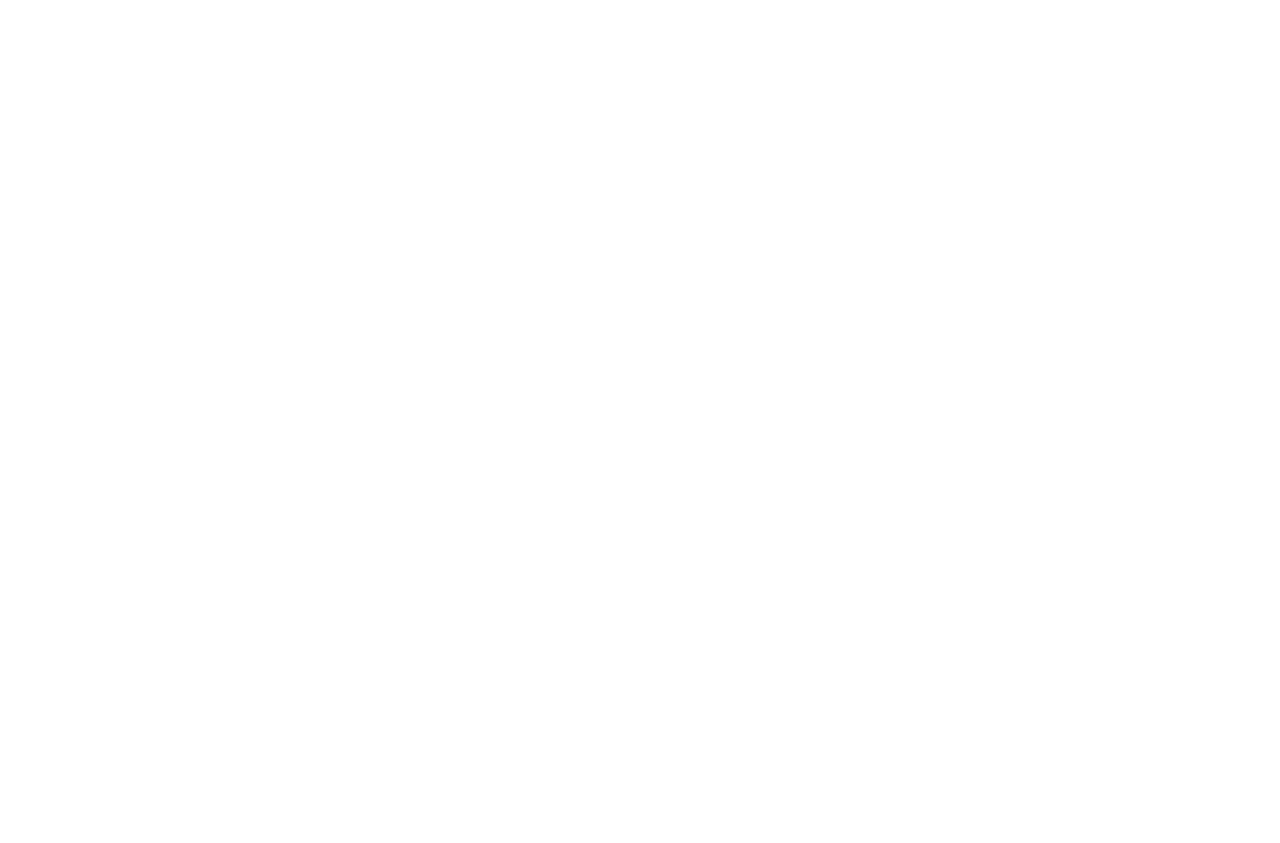
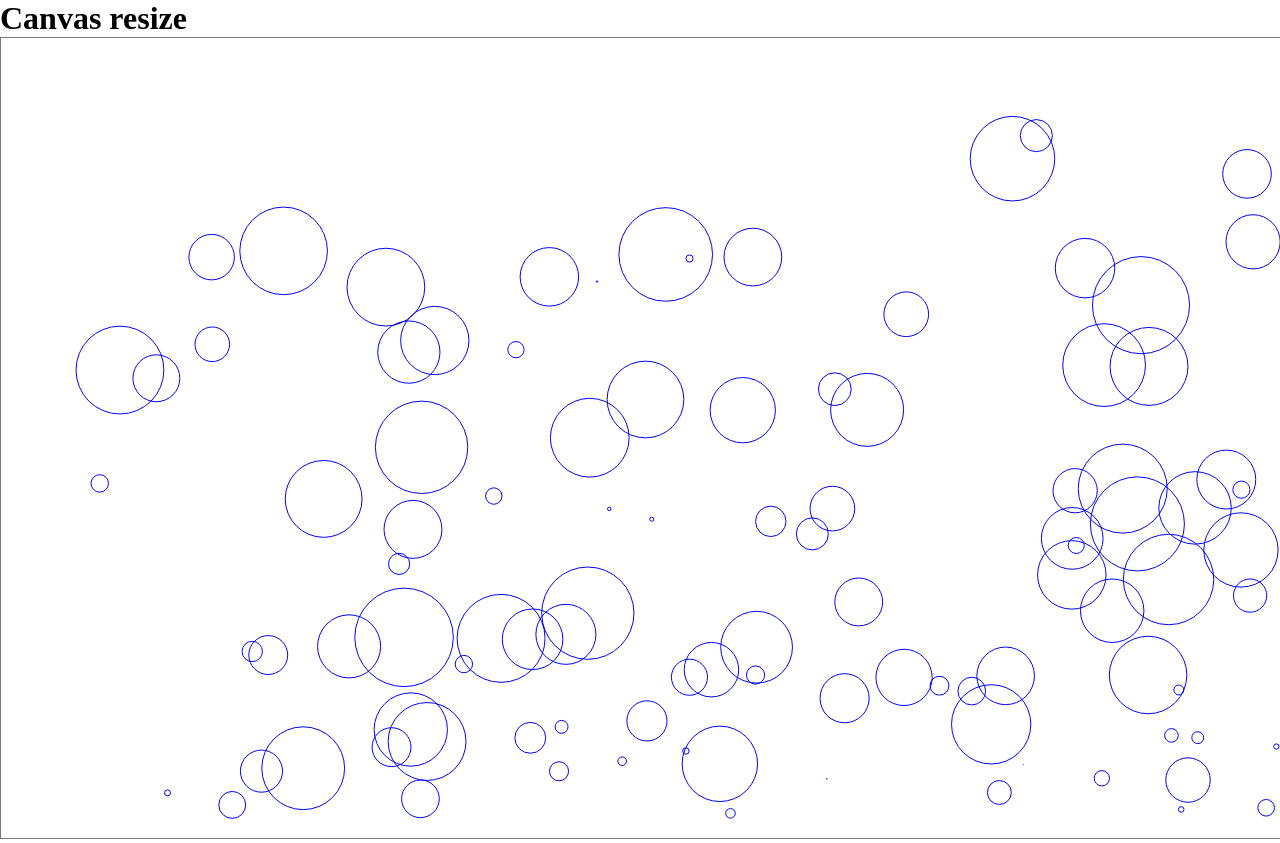
Before and after one commit to CopyDemon/StackoverflowHelpOthers, a website: page Canvas/index.html in a window 1280 px wide. Before the commit the page ends 800 px from the top, so only its background shows below. Drawn offline with Linux system fonts and the light colour scheme.

Commit message:
help other to solve canvas bouncing ball issue

```diff
--- a/Canvas/index.css
+++ b/Canvas/index.css
@@ -0,0 +1,8 @@
+*{
+    margin: 0;
+    padding: 0;
+}
+
+canvas{
+    border: 1px solid rgb(122, 122, 122);
+}
--- a/Canvas/index.html
+++ b/Canvas/index.html
@@ -5,9 +5,13 @@
     <meta http-equiv="X-UA-Compatible" content="IE=edge">
     <meta name="viewport" content="width=device-width, initial-scale=1.0">
     <title>Document</title>
+    <link rel="stylesheet" href="index.css">
 </head>
 <body>
-    <canvas></canvas>
+    <div>
+        <h1>Canvas resize</h1>
+        <canvas id="canvasResizeCanvas"></canvas>
+    </div>
     <script src="./index.js"></script>
 </body>
 </html>
--- a/Canvas/index.js
+++ b/Canvas/index.js
@@ -0,0 +1,107 @@
+//resize canvas
+const canvas = document.getElementById("canvasResizeCanvas")
+canvas.width = window.innerWidth
+canvas.height = window.innerHeight
+let c = canvas.getContext('2d')
+
+// //canvas draw
+// /**
+//  * elements:{
+//  *  Rect
+//  *  line
+//  * }
+//  * */
+
+// //rect
+// c.fillStyle = "rgba(255,0,0,.1)"
+// c.fillRect(100, 100, 100, 100)
+// c.fillStyle = "rgba(255,100,30,.5)"
+// c.fillRect(400, 100, 100, 100)
+
+// //line
+// c.beginPath()
+// c.moveTo(50, 300)
+// c.lineTo(300, 100)
+// c.strokeStyle = "#f73a2a"
+// c.stroke()
+
+// //Arc circle (x, y, r, startAngle, endAngle)
+// c.beginPath()
+// c.arc(300, 300, 30, 0, Math.PI * 2, false)
+// c.strokeStyle = "blue"
+// c.stroke()
+
+//loop create elements
+// for(let i = 0; i < 20; i++){
+//     let x = Math.random() * window.innerWidth;
+//     let y = Math.random() * window.innerHeight;
+//     let r = Math.random() * 255;
+//     let g = Math.random() * 255;
+//     let b = Math.random() * 255;
+//     c.beginPath()
+//     c.arc(x, y, 30, 0, Math.PI * 2, false)
+//     c.strokeStyle = `rgb(${r}, ${g}, ${b})`
+//     c.stroke()
+// }
+
+//moving circle
+//bouncing ball
+// let x = Math.random() * innerWidth
+// let y = Math.random() * innerHeight
+// let r = 30
+// let dx = (Math.random()-0.5 * 10)
+// let dy = (Math.random()-0.5 * 10)
+function Circle(x, y, r, dx, dy){
+    this.x = x
+    this.y = y
+    this.r = r
+    this.dx = dx
+    this.dy = dy
+
+    this.draw = function(){
+        c.beginPath()
+        c.arc(this.x, this.y, this.r , 0, Math.PI * 2, false)
+        c.strokeStyle = "blue"
+        //c.fillStyle = `rgba(${Math.random() * 255},${Math.random() * 255},${Math.random() * 255})`
+        //c.fill()
+        c.stroke()
+    }
+
+    this.update = function(){
+        //requestAnimationFrame(this.update)
+        if(this.x + this.r > innerWidth || this.x - this.r < 0){
+            this.dx = -this.dx
+        }
+
+        if(this.y + this.r > innerHeight || this.y - this.r < 0){
+            this.dy = -this.dy
+        }
+        this.x += this.dx
+        this.y += this.dy
+
+        this.draw()
+    }
+}
+
+let circle = new Circle(200, 200, 50, 4, 8)
+let circleArr = []
+for(let i = 0; i < 100; i++){
+    let r = Math.random() * 50
+    let x = Math.random() * (innerWidth - r * 2) + r
+    let y = Math.random() * (innerHeight - r * 2) + r
+    let dx = (Math.random()-0.5 * 10)
+    let dy = (Math.random()-0.5 * 10)
+    circleArr.push(new Circle(x, y, r, dx, dy))
+}
+
+function animate(){
+    requestAnimationFrame(animate)
+    c.clearRect(0,0,innerWidth,innerHeight)
+    for(let i in circleArr){
+        circleArr[i].update()
+    }
+}
+
+animate()
+
+// let circle = null
```
